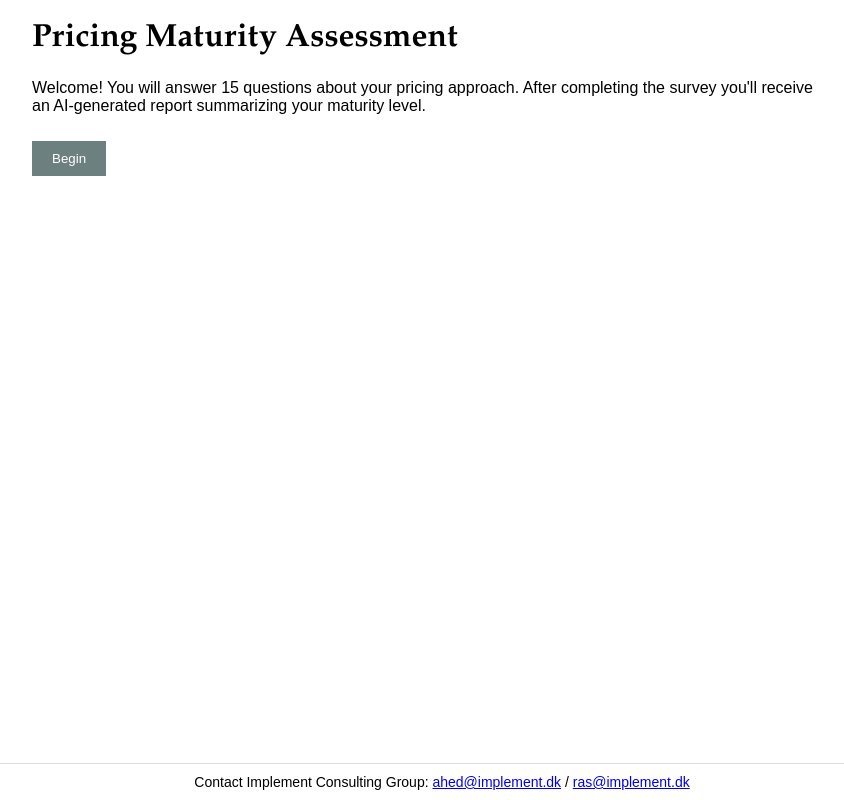
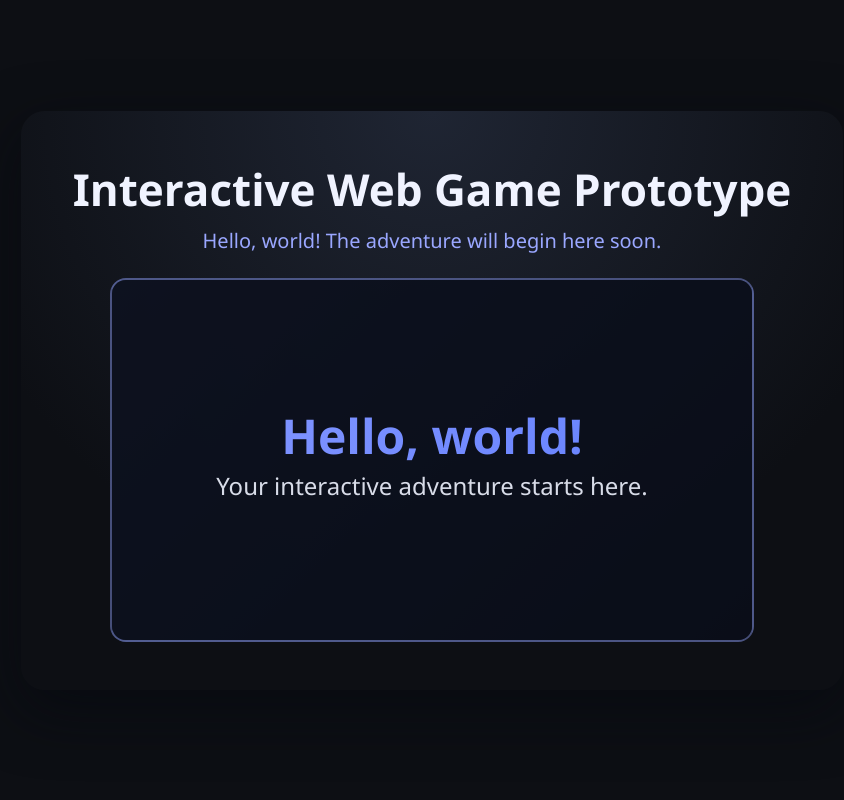
Before and after one commit to AdamHede/CodexTest, a plain HTML site: page index.html in a window 1280 px wide. Shown: the whole page, without its empty margins (208-1052 px from the left). Drawn offline with nearby package versions, Linux system fonts and the light colour scheme; a web font is replaced by a local one.

Commit message:
Initialize interactive game hello world

```diff
--- a/index.html
+++ b/index.html
@@ -1,160 +1,20 @@
 <!DOCTYPE html>
 <html lang="en">
-<head>
-    <meta charset="UTF-8">
-    <title>Pricing Maturity Assessment</title>
-    <link rel="preconnect" href="https://fonts.googleapis.com">
-    <link rel="preconnect" href="https://fonts.gstatic.com" crossorigin>
-    <link href="https://fonts.googleapis.com/css2?family=Palatino+Linotype&family=Arial:wght@400;700&display=swap" rel="stylesheet">
-    <script src="https://cdn.jsdelivr.net/npm/chart.js"></script>
-    <style>
-        body {
-            font-family: Arial, sans-serif;
-            margin: 0;
-            padding: 0;
-            background-color: #fff;
-            color: #000;
-        }
-        h1, h2, h3 {
-            font-family: 'Palatino Linotype', serif;
-            margin-top: 0;
-        }
-        #app {
-            max-width: 800px;
-            margin: 0 auto;
-            padding: 20px;
-        }
-        button {
-            background-color: #6C807F;
-            color: #fff;
-            border: none;
-            padding: 10px 20px;
-            margin-top: 10px;
-            cursor: pointer;
-        }
-        .footer {
-            position: fixed;
-            bottom: 0;
-            left: 0;
-            width: 100%;
-            background: rgba(255,255,255,0.9);
-            border-top: 1px solid #ddd;
-            text-align: center;
-            padding: 10px;
-            font-size: 14px;
-        }
-        .hidden { display: none; }
-    </style>
-</head>
-<body>
-<div id="app"></div>
-<div class="footer">Contact Implement Consulting Group: <a href="mailto:ahed@implement.dk">ahed@implement.dk</a> / <a href="mailto:ras@implement.dk">ras@implement.dk</a></div>
-<script>
-const questions = [
-    {text: 'What is your company\'s primary pricing approach?', dimension: 'strategy'},
-    {text: 'How centralized is your pricing organization?', dimension: 'organization'},
-    {text: 'How frequently do you adjust prices?', dimension: 'performance'},
-    {text: 'What tools do you use for pricing analysis?', dimension: 'technology'},
-    {text: 'How do you communicate value to customers?', dimension: 'communication'},
-    {text: 'How do you gather competitive pricing intelligence?', dimension: 'intelligence'},
-    {text: 'How do you measure pricing performance?', dimension: 'performance'},
-    {text: 'How do you segment customers for pricing purposes?', dimension: 'strategy'},
-    {text: 'What percentage of deals involve custom pricing?', dimension: 'organization'},
-    {text: 'How do you handle price increases with existing customers?', dimension: 'communication'},
-    {text: 'What AI or machine learning capabilities do you have for pricing?', dimension: 'technology'},
-    {text: 'How do you measure customer price sensitivity?', dimension: 'intelligence'},
-    {text: 'What outcome-based pricing models do you offer?', dimension: 'strategy'},
-    {text: 'How do you integrate pricing with sales forecasting?', dimension: 'performance'},
-    {text: 'What real-time pricing capabilities do you have?', dimension: 'technology'}
-];
+  <head>
+    <meta charset="UTF-8" />
+    <meta name="viewport" content="width=device-width, initial-scale=1.0" />
+    <title>Game Prototype</title>
+    <link rel="stylesheet" href="style.css" />
+  </head>
+  <body>
+    <main class="viewport">
+      <section class="hud">
+        <h1>Interactive Web Game Prototype</h1>
+        <p class="tagline">Hello, world! The adventure will begin here soon.</p>
+      </section>
+      <canvas id="gameCanvas" width="640" height="360" aria-label="Game canvas"></canvas>
+    </main>
 
-let current = 0;
-const answers = [];
-
-function start() {
-    const app = document.getElementById('app');
-    app.innerHTML = `<h1>Pricing Maturity Assessment</h1>
-    <p>Welcome! You will answer 15 questions about your pricing approach. After completing the survey you\'ll receive an AI-generated report summarizing your maturity level.</p>
-    <button onclick="next()">Begin</button>`;
-}
-
-function next() {
-    if (current < questions.length) {
-        showQuestion(current);
-    } else {
-        finish();
-    }
-}
-
-function showQuestion(index) {
-    const q = questions[index];
-    const app = document.getElementById('app');
-    app.innerHTML = `<h2>Question ${index+1} of ${questions.length}</h2>
-        <p>${q.text}</p>
-        <input type="text" id="answer" style="width:100%" />
-        <button onclick="saveAnswer()">Next</button>`;
-}
-
-function saveAnswer() {
-    const input = document.getElementById('answer');
-    answers.push(input.value);
-    current++;
-    next();
-}
-
-function finish() {
-    const scores = computeScores();
-    renderReport(scores);
-}
-
-function computeScores() {
-    // very rough scoring: map answer length to score 1-5 for demo purposes
-    const dimensions = {strategy:0,intelligence:0,technology:0,organization:0,communication:0,performance:0};
-    const counts = {strategy:0,intelligence:0,technology:0,organization:0,communication:0,performance:0};
-    questions.forEach((q,i)=>{
-        const dim=q.dimension;
-        counts[dim]++;
-        let s = Math.min(5, Math.max(1, Math.ceil((answers[i].length%50)/10)));
-        dimensions[dim]+=s;
-    });
-    const result={};
-    Object.keys(dimensions).forEach(dim=>{
-        result[dim]=dimensions[dim]/counts[dim];
-    });
-    return result;
-}
-
-function renderReport(scores) {
-    const app = document.getElementById('app');
-    app.innerHTML = `<h1>Your Pricing Maturity Report</h1><canvas id="radar" width="400" height="400"></canvas><div id="aiReport"><p>Generating AI recommendations...</p></div>`;
-    const ctx = document.getElementById('radar');
-    const data = {
-        labels: ['Strategy','Intelligence','Technology','Organization','Communication','Performance'],
-        datasets: [{label:'Score', data:[scores.strategy, scores.intelligence, scores.technology, scores.organization, scores.communication, scores.performance], backgroundColor:'rgba(108,128,127,0.2)', borderColor:'#6C807F'}]
-    };
-    new Chart(ctx, {type:'radar', data:data, options:{scales:{r:{min:0,max:5,ticks:{stepSize:1}}}}});
-    callClaude(scores);
-}
-
-async function callClaude(scores) {
-    const prompt = `You are a pricing expert. Provide strategic advice. Scores: ${JSON.stringify(scores)}.`;
-    try {
-        const response = await fetch('https://api.anthropic.com/v1/complete', {
-            method: 'POST',
-            headers: {
-                'Content-Type': 'application/json',
-                'x-api-key': 'YOUR_API_KEY'
-            },
-            body: JSON.stringify({prompt:prompt, model:'claude-instant-v1', max_tokens:200})
-        });
-        const data = await response.json();
-        document.getElementById('aiReport').innerHTML = `<h2>Recommendations</h2><p>${data.completion}</p><p>Contact us for more information.</p>`;
-    } catch(e) {
-        document.getElementById('aiReport').innerHTML = `<p>Could not reach AI service. Please try again later.</p>`;
-    }
-}
-
-start();
-</script>
-</body>
+    <script type="module" src="main.js"></script>
+  </body>
 </html>
--- /dev/null
+++ b/main.js
@@ -0,0 +1,41 @@
+const canvas = document.getElementById("gameCanvas");
+const context = canvas.getContext("2d");
+
+function resizeCanvas() {
+  const scale = window.devicePixelRatio || 1;
+  const { width, height } = canvas;
+  canvas.width = width * scale;
+  canvas.height = height * scale;
+  canvas.style.width = `${width}px`;
+  canvas.style.height = `${height}px`;
+  context.scale(scale, scale);
+}
+
+function drawGreeting() {
+  const gradient = context.createLinearGradient(0, 0, canvas.width, canvas.height);
+  gradient.addColorStop(0, "#8a9bff");
+  gradient.addColorStop(1, "#5d7cff");
+
+  context.clearRect(0, 0, canvas.width, canvas.height);
+  context.fillStyle = "rgba(10, 14, 24, 0.85)";
+  context.fillRect(0, 0, canvas.width, canvas.height);
+
+  context.fillStyle = gradient;
+  context.font = "bold 48px 'Segoe UI', Tahoma, sans-serif";
+  context.textAlign = "center";
+  context.textBaseline = "middle";
+  context.fillText("Hello, world!", canvas.width / 2, canvas.height / 2 - 20);
+
+  context.font = "24px 'Segoe UI', Tahoma, sans-serif";
+  context.fillStyle = "rgba(240, 243, 255, 0.9)";
+  context.fillText("Your interactive adventure starts here.", canvas.width / 2, canvas.height / 2 + 28);
+}
+
+resizeCanvas();
+drawGreeting();
+
+window.addEventListener("resize", () => {
+  context.setTransform(1, 0, 0, 1, 0, 0);
+  resizeCanvas();
+  drawGreeting();
+});
--- /dev/null
+++ b/style.css
@@ -0,0 +1,48 @@
+:root {
+  font-family: "Segoe UI", Tahoma, Geneva, Verdana, sans-serif;
+  color-scheme: dark;
+  background-color: #0d0f14;
+  color: #f0f3ff;
+}
+
+body {
+  margin: 0;
+  min-height: 100vh;
+  display: flex;
+  align-items: center;
+  justify-content: center;
+}
+
+.viewport {
+  display: grid;
+  gap: 1.5rem;
+  align-items: center;
+  justify-items: center;
+  padding: 3rem clamp(1rem, 4vw, 4rem);
+  background: radial-gradient(circle at top, #1f2533 0%, #0d0f14 70%);
+  border-radius: 24px;
+  box-shadow: 0 20px 60px rgba(5, 8, 15, 0.6);
+}
+
+.hud {
+  text-align: center;
+}
+
+.hud h1 {
+  margin: 0 0 0.5rem;
+  font-size: clamp(1.75rem, 4vw, 2.75rem);
+}
+
+.hud .tagline {
+  margin: 0;
+  font-size: clamp(1rem, 2.5vw, 1.25rem);
+  color: #9aa7ff;
+}
+
+#gameCanvas {
+  width: min(90vw, 640px);
+  height: auto;
+  border-radius: 16px;
+  border: 2px solid rgba(154, 167, 255, 0.4);
+  background: linear-gradient(135deg, rgba(42, 53, 87, 0.8), rgba(15, 19, 33, 0.8));
+}
```
Also changed, not shown: 1 other file.
